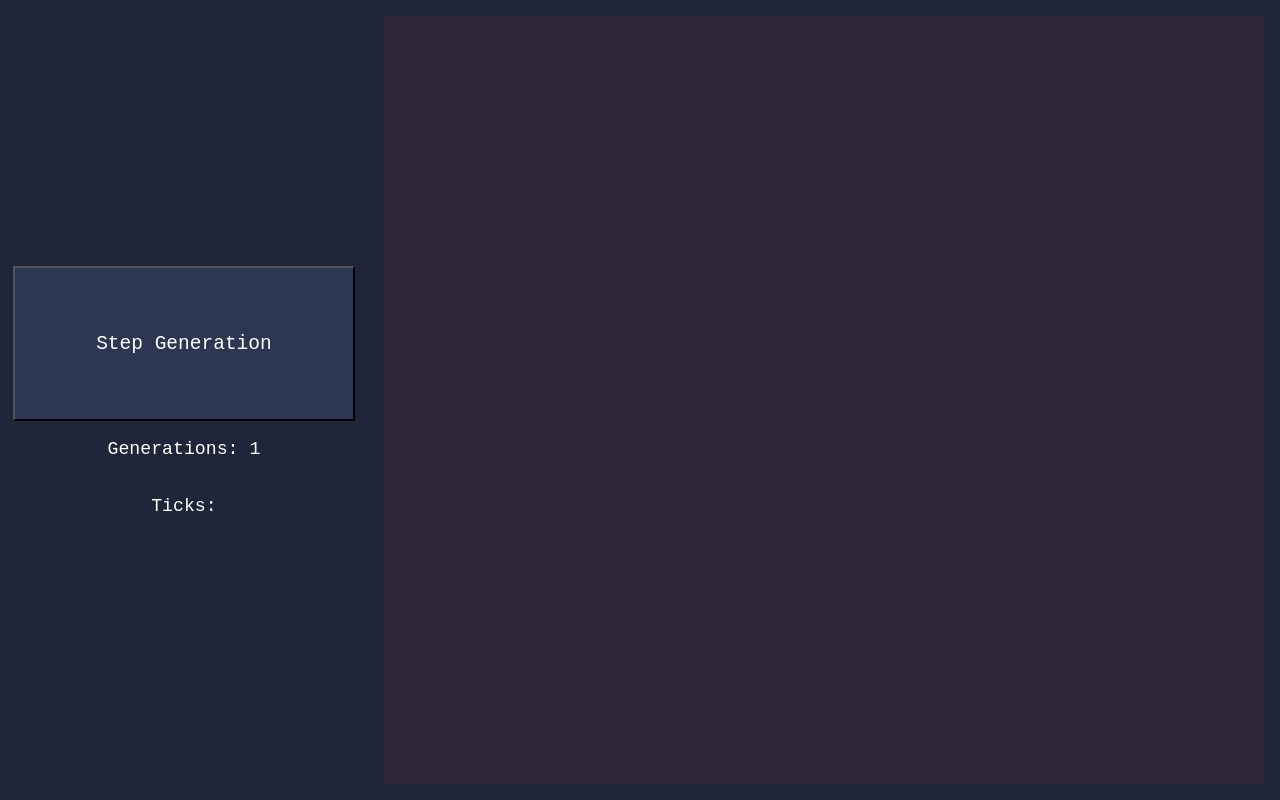
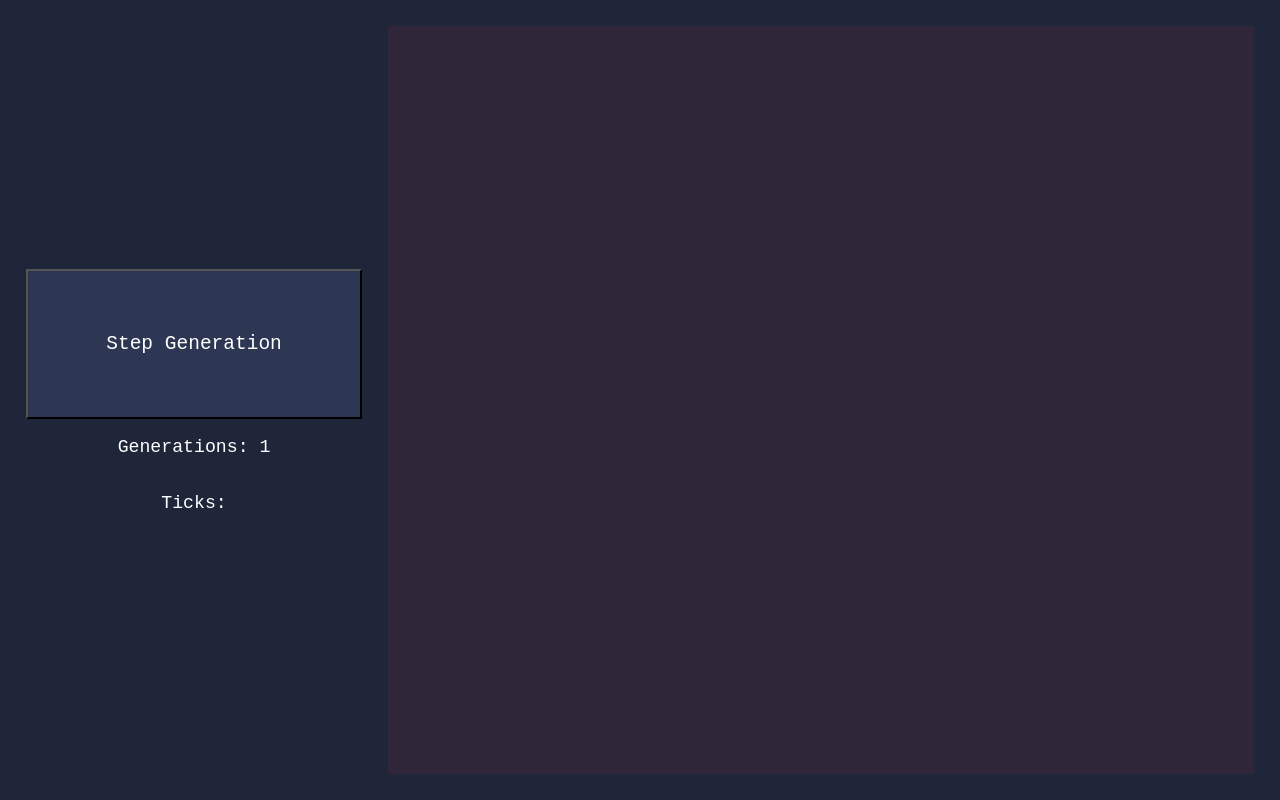
Before and after one commit to WalkerRout/flappy, a website built with webpack: page www/index.html in a window 1280 px wide. Built offline with nearby package versions, Linux system fonts and the light colour scheme; what lib-simulation-wasm would draw is missing.

Commit message:
Fixed css, row layout with 2 columns spanning entire page height

```diff
--- a/www/index.html
+++ b/www/index.html
@@ -8,13 +8,13 @@
   </head>
 
   <body>
-    <div class="screen-box">
-      <div id="sidebar">
+    <div class="screen">
+      <div class="column left">
         <button id="train">Step Generation</button>
         <p id="generations">Pending generations...</p>
         <p id="ticks">Pending ticks...</p>
       </div>
-      <div id="screen">
+      <div class="column right">
         <canvas id="viewport"></canvas>
       </div>
     </div>
--- a/www/index.js
+++ b/www/index.js
@@ -42,9 +42,9 @@ function updateGenerationCount() {
 CanvasRenderingContext2D.prototype.drawBird = function(x, y, offx, offy) {
   this.fillRect(x - offx, y - offy, 2*offx, 2*offy);
 
-  this.lineWidth = 3;
-  this.strokeStyle = "purple";
-  this.strokeRect(x - offx, y - offy, 2*offx, 2*offy);
+  //this.lineWidth = 2;
+  //this.strokeStyle = "purple";
+  //this.strokeRect(x - offx, y - offy, 2*offx, 2*offy);
 };
 
 CanvasRenderingContext2D.prototype.drawPipe = function(x, y, offx, offy) {
@@ -55,14 +55,14 @@ CanvasRenderingContext2D.prototype.drawPipe = function(x, y, offx, offy) {
   // middle
   this.fillRect(x, y, 2, 2);
 
-  this.lineWidth = 10;
-  this.strokeStyle = "rgb(3, 88, 18)";
+  //this.lineWidth = 8;
+  //this.strokeStyle = "rgb(3, 88, 18)";
   // top
-  this.strokeRect(x - offx, 0, 2*offx, y - offy);
+  //this.strokeRect(x - offx, 0, 2*offx, y - offy);
   // bottom
-  this.strokeRect(x - offx, y + offy, 2*offx, viewportHeight);
+  //this.strokeRect(x - offx, y + offy, 2*offx, viewportHeight);
 
-  this.lineWidth = 3;
+  this.lineWidth = 2;
   this.strokeStyle = "rgb(178, 247, 242)";
   this.strokeRect(x - offx, y - offy, 2*offx, 2*offy);
 };
--- a/www/style.css
+++ b/www/style.css
@@ -5,8 +5,6 @@ html, body {
 }
 
 body {
-  display: flex;
-  justify-content: center;
   background: #1f2639;
 }
 
@@ -16,37 +14,48 @@ p {
   font-family: monospace;
 }
 
-.screen-box {
+.column {
+  float: left;
+  margin: 2%;
+}
+
+.left {
+  width: 28%;
+  margin-right: 1%;
+  display: flex;
+  align-items: center;
+  justify-content: center;
+  flex-direction: column;
+}
+
+.right {
+  width: 72%;
+  margin-left: 1%;
+  display: flex;
+  flex-grow: 2;
+}
+
+.screen {
+  height: inherit;
   display: flex;
 }
 
-#sidebar {
-  width: 28%;
-  padding: 1%;
-  display: flex;
-  align-items:center;
-  flex-direction: column;
-  justify-content: center;
+.screen::after {
+  content: "";
+  clear: both;
+  display: table;
 }
 
-#screen {
-  width: 72%;
-  padding: 1em;
-  display: flex;
-  flex-grow: 2;
+#viewport {
+  background: #2f2639;
 }
 
 #train {
   height: 20%;
   width: 100%;
   display: block;
-  padding: 0.3em;
   font-size: 1.5em;
   font-family: monospace;
   color: #ffffff;
   background: #2d3753;
 }
-
-#viewport {
-  background: #2f2639;
-}
```
Also changed, not shown: 1 other file.
